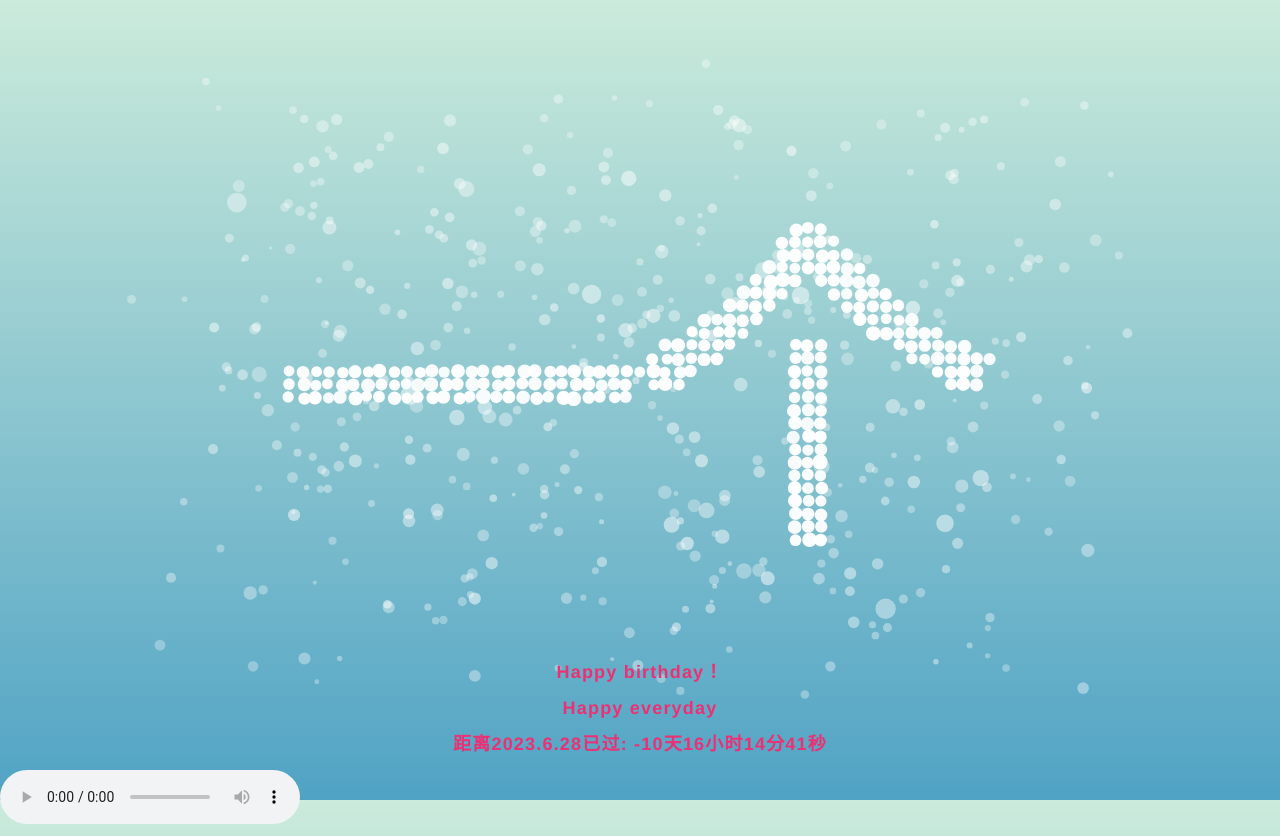
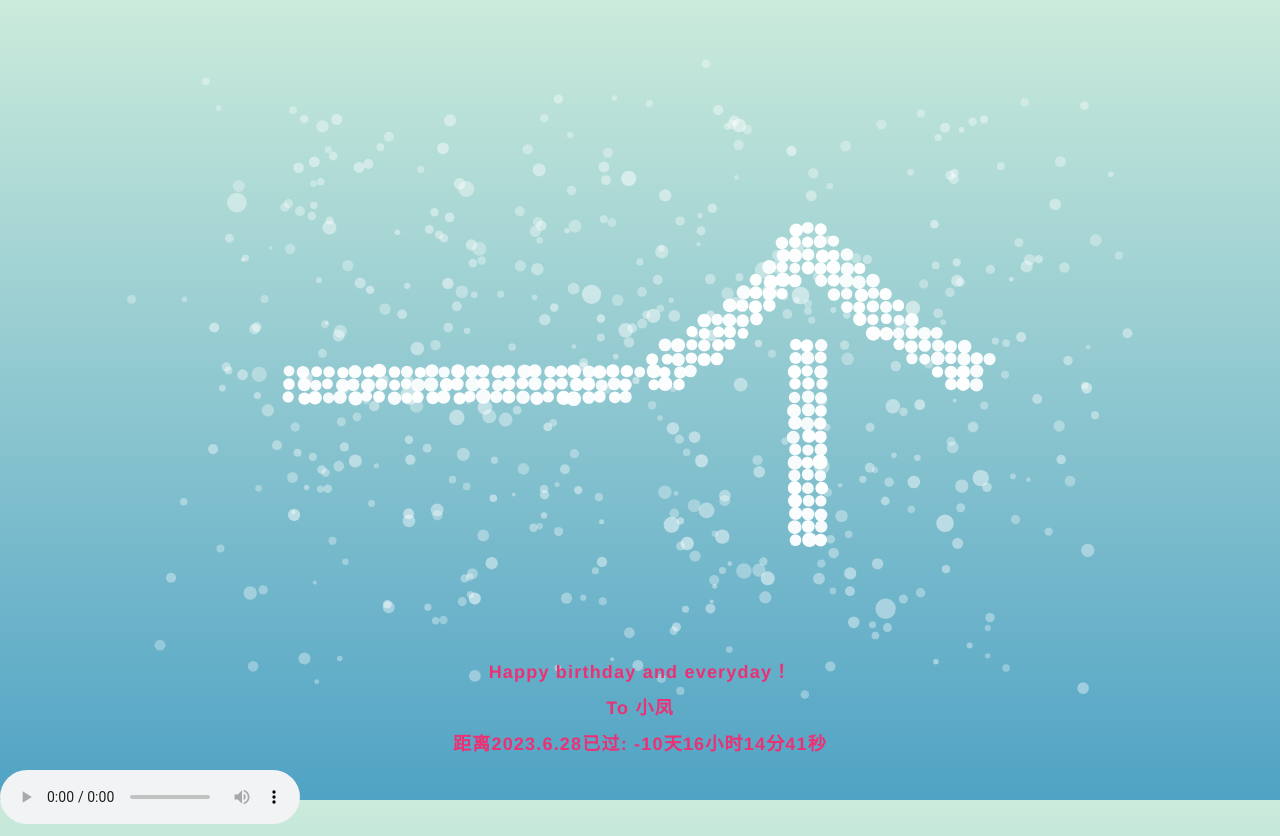
Before and after one commit to paran-ia/xiaoping520happy, a plain HTML site: page index.html in a window 1280 px wide. Drawn offline with Linux system fonts and the light colour scheme.

Commit message:
Update index.html

```diff
--- a/index.html
+++ b/index.html
@@ -2,7 +2,7 @@
 <html>
 <head>
     <meta http-equiv="Content-Type" content="text/html; charset=UTF-8">
-    <title>唐時风生日快乐</title>
+    <title>2023.6.28 Happy Birthday To You</title>
     <meta name="viewport" content="width=device-width, initial-scale=1.0">
     <meta name="viewport" content="width=device-width, initial-scale=1.0, maximum-scale=1.0, user-scalable=0">
     <style>
@@ -99,9 +99,9 @@
 
 <canvas class="canvas" width="1820" height="905"></canvas>
 <p class="text" style="color: #ed3073;">
-    Happy birthday！
+    Happy birthday and everyday！
     <br/>
-    Happy everyday
+    To 小凤
     <br/>距离2023.6.28已过:
     <span id="span_dt_dt"></span>
 </p>
@@ -132,7 +132,7 @@
             S.Drawing.init('.canvas');
             document.body.classList.add('body--ready');
 			//想说的话
-            S.UI.simulate("|这是|一个|小礼物|送给你|祝你|在今后|永远|乐观|真诚|自信|开朗|To Live |Is To Risk|Just|Keep Going!|#countdown 3|小凤 22岁生日快乐");
+            S.UI.simulate("|这是|一个|小礼物|送给你|祝你|在今后|永远|乐观|真诚|自信|开朗|To Live |Is To Risk|Just|Keep Going!|#countdown 3|22岁生日快乐");
             S.Drawing.loop(function () {
                 S.Shape.render();
             });
```
